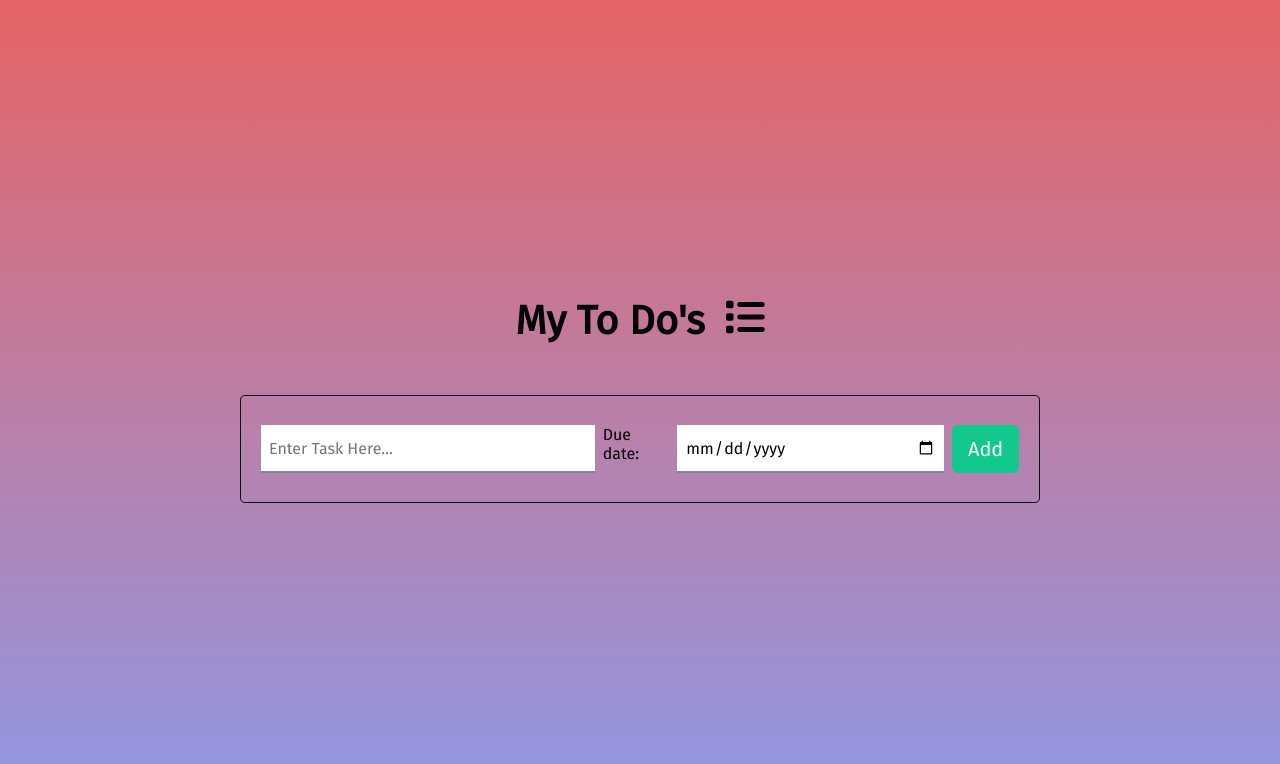
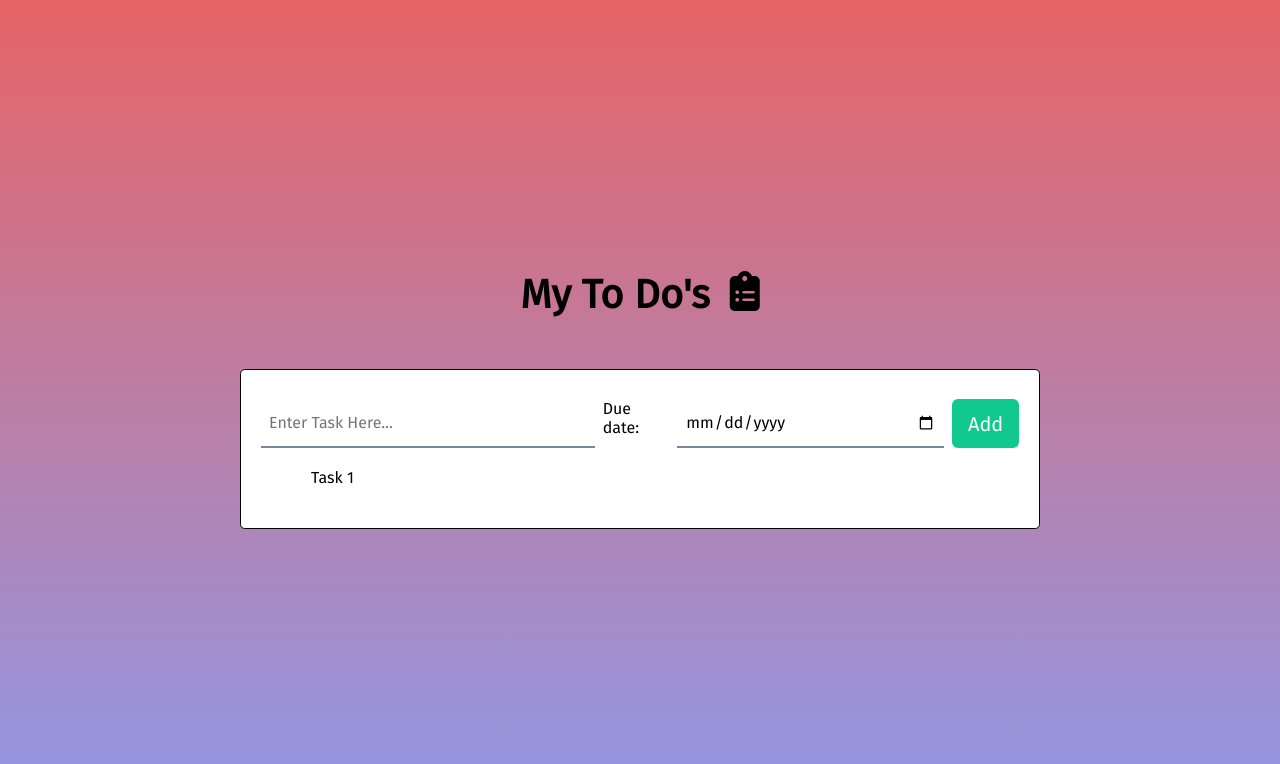
Before and after one commit to GichukiMwangi88/todolist, a website built with webpack: page src/template.html in a window 1280 px wide. Built offline with nearby package versions, Linux system fonts and the light colour scheme.

Commit message:
Created boilerplate for the to-do list.

```diff
--- a/src/main.scss
+++ b/src/main.scss
@@ -30,6 +30,7 @@ body {
 }
 
 .container {
+    background: white;
     border: 1px solid black;
     border-radius: 0.3em;
     width: 90%;
@@ -69,3 +70,13 @@ body {
     border-radius: 0.3em;
     cursor: pointer;
 }
+
+ul li {
+    list-style: none;
+    font-size: 1em;
+    font-weight: 500;
+    padding: 12px 8px 12px 50px;
+    user-select: none;
+    cursor: pointer;
+
+}
--- a/src/template.html
+++ b/src/template.html
@@ -8,7 +8,7 @@
 </head>
 <body>
     <div class="heading">
-        <h1>My To Do's<i class="fa-solid fa-list"></i></h1>
+        <h1>My To Do's<i class="fa-solid fa-clipboard-list"></i></h1>
     </div>
     <div class="container">
             <div id="new-task">
@@ -16,7 +16,11 @@
                 <label for="due-date">Due date:</label>
                 <input type="date">
                 <button id="push">Add</button>
+                <ul id="task-list">
+                    <li>Task 1</li>
+                </ul>
             </div>
+
     </div>
 
 
```
Also changed, not shown: dist/bundle.js, dist/index.html.
